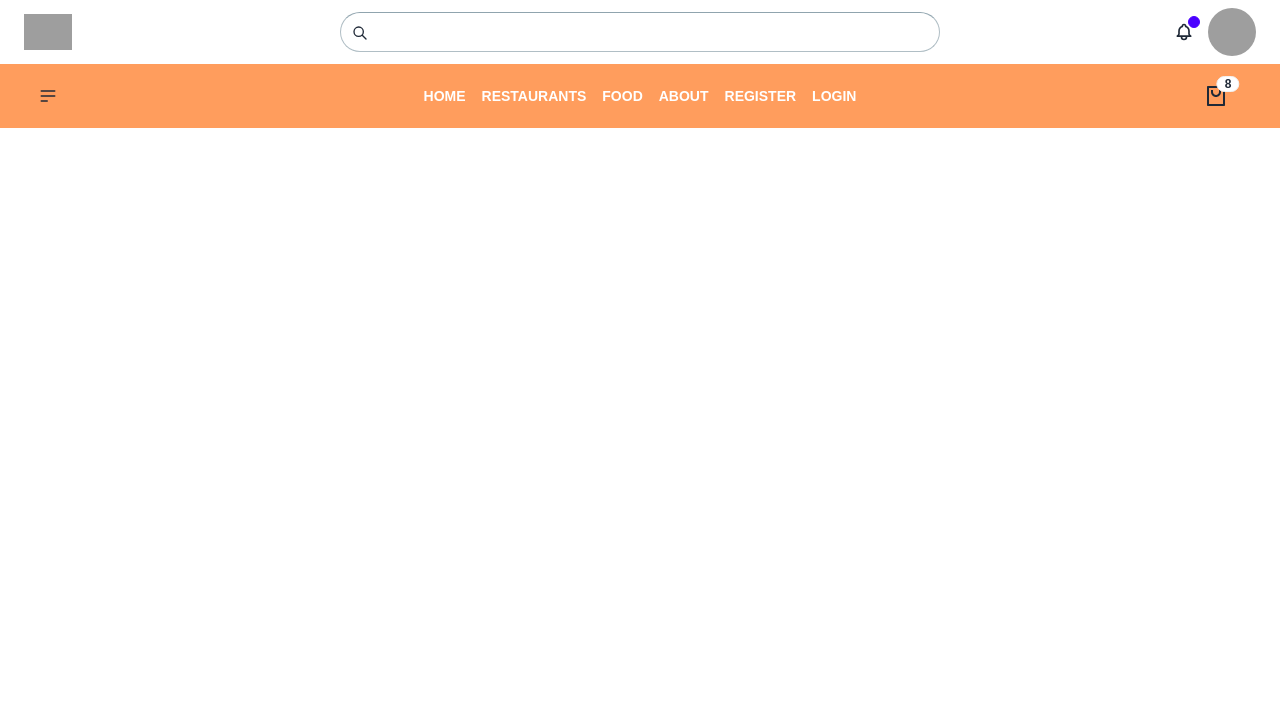
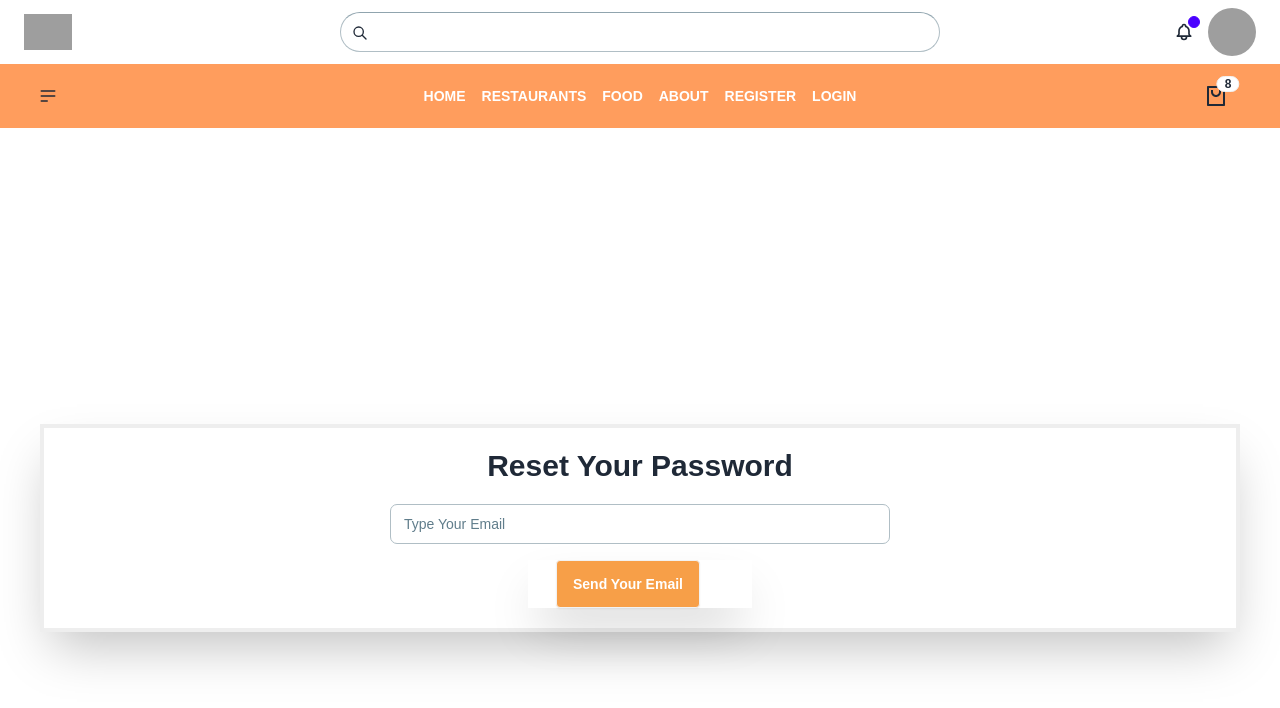
Before and after one commit to infan11/FoodHub-Fronend-Projects, a React (Vite) app: page /resetPassword in a window 1280 px wide. Shown: the top 708 px of the page. Built offline with nearby package versions, Linux system fonts and the light colour scheme; no server answers; grey boxes are pictures that could not be loaded.

Commit message:
added reset password

```diff
--- a/package.json
+++ b/package.json
@@ -10,6 +10,7 @@
     "preview": "vite preview"
   },
   "dependencies": {
+    "@emailjs/browser": "^4.4.1",
     "@heroicons/react": "^2.2.0",
     "@material-tailwind/react": "^2.1.10",
     "aos": "^2.3.4",
--- a/src/Components/Auth/ResetPassword/ResetPassword.jsx
+++ b/src/Components/Auth/ResetPassword/ResetPassword.jsx
@@ -1,10 +1,93 @@
+import { Helmet } from "react-helmet";
+import useAuth from "../../Hooks/useAuth";
+import { Input } from "@material-tailwind/react";
+import { useForm } from "react-hook-form";
+import { useRef } from "react";
+import toast from "react-hot-toast";
+import emailjs from "@emailjs/browser"; // Import EmailJS
 
 const ResetPassword = () => {
-    return (
-        <div>
+  const { resetPassword } = useAuth();
+  const emailRef = useRef();
+  const { register, formState: { errors } } = useForm();
 
-        </div>
-    );
+  const sendConfirmationEmail = async (email) => {
+    try {
+      await emailjs.send(
+        `${import.meta.env.VITE_SERVICEID}`,
+        `${import.meta.env.VITE_TEMPLATECODE}`,
+        {
+          user_email: email,
+        },
+        `${import.meta.env.  VITE_USERID}`
+      );
+      console.log("Notification email sent successfully");
+    } catch (error) {
+      console.error("Error sending email:", error.message);
+      toast.error("Failed to send confirmation email");
+    }
+  };
+
+  const haandleResetPassword = async (event) => {
+    event.preventDefault();
+    const email = emailRef.current.value;
+
+    if (!email) {
+      console.log("Provide your email");
+      return;
+    } else if (!/^[a-zA-Z0-9._%+-]+@[a-zA-Z0-9.-]+\.[a-zA-Z]{2,}$/.test(email)) {
+      console.log("Please type a valid email");
+      return;
+    }
+
+    try {
+
+      await resetPassword(email);
+      toast.success("Password reset email sent! Please check your email.");
+
+
+      await sendConfirmationEmail(email);
+
+      setTimeout(() => {
+        window.location.href = "https://mail.google.com/mail/u/0/?hl=en-GB#inbox";
+      }, 500);
+    } catch (error) {
+      console.error("Error:", error.message);
+      toast.error("Error: " + error.message);
+    }
+  };
+
+  return (
+    <div className="max-w-7xl mx-auto px-10 flex min-h-screen justify-center items-center">
+      <Helmet>
+        <title>Enter Your Email</title>
+      </Helmet>
+      <div className="border-4 w-full mx-auto p-5 px-2 shadow-2xl">
+        <p className="text-3xl text-center font-bold">Reset Your Password</p>
+        <form onSubmit={haandleResetPassword} className="mt-5 mx-auto">
+          <div className="sm:w-[200px] md:w-[280px] lg:w-[500px] mx-auto font-bold">
+            <Input
+              label="Type Your Email"
+              placeholder="Type Your Email"
+              inputRef={emailRef}
+              className=""
+              {...register("email", { required: true })}
+            />
+            {errors.email && (
+              <span className="text-red-600 text-sm font-bold">
+                This field is required
+              </span>
+            )}
+          </div>
+          <div className="w-56 mx-auto mt-4 shadow-2xl">
+            <button className="btn rounded px-4 ml-7 bg-[#f79f48] hover:bg-[#f79f48] text-white">
+              Send Your Email
+            </button>
+          </div>
+        </form>
+      </div>
+    </div>
+  );
 };
 
 export default ResetPassword;
```
Also changed, not shown: 1 other file (tests, documents, lock files or other folders).
